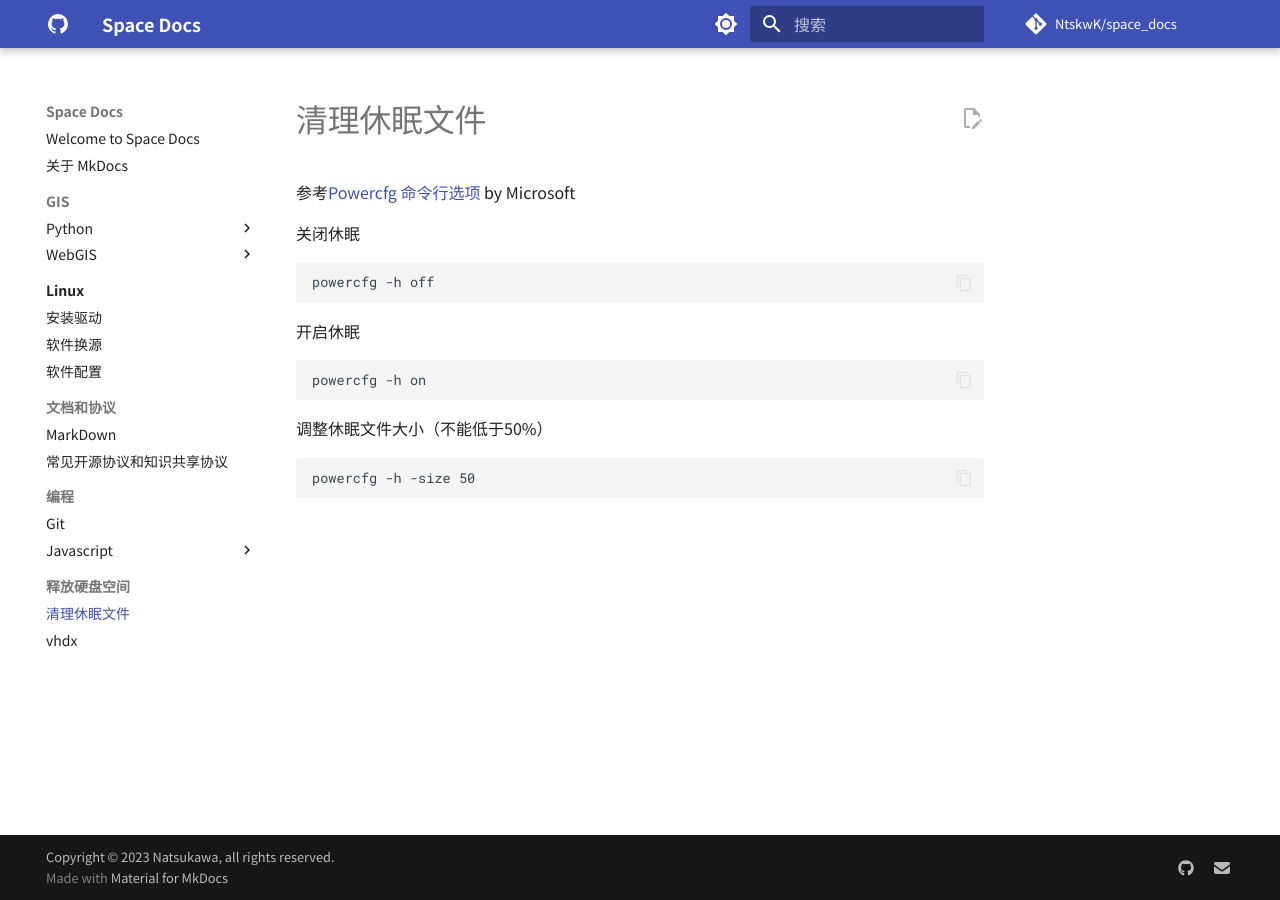
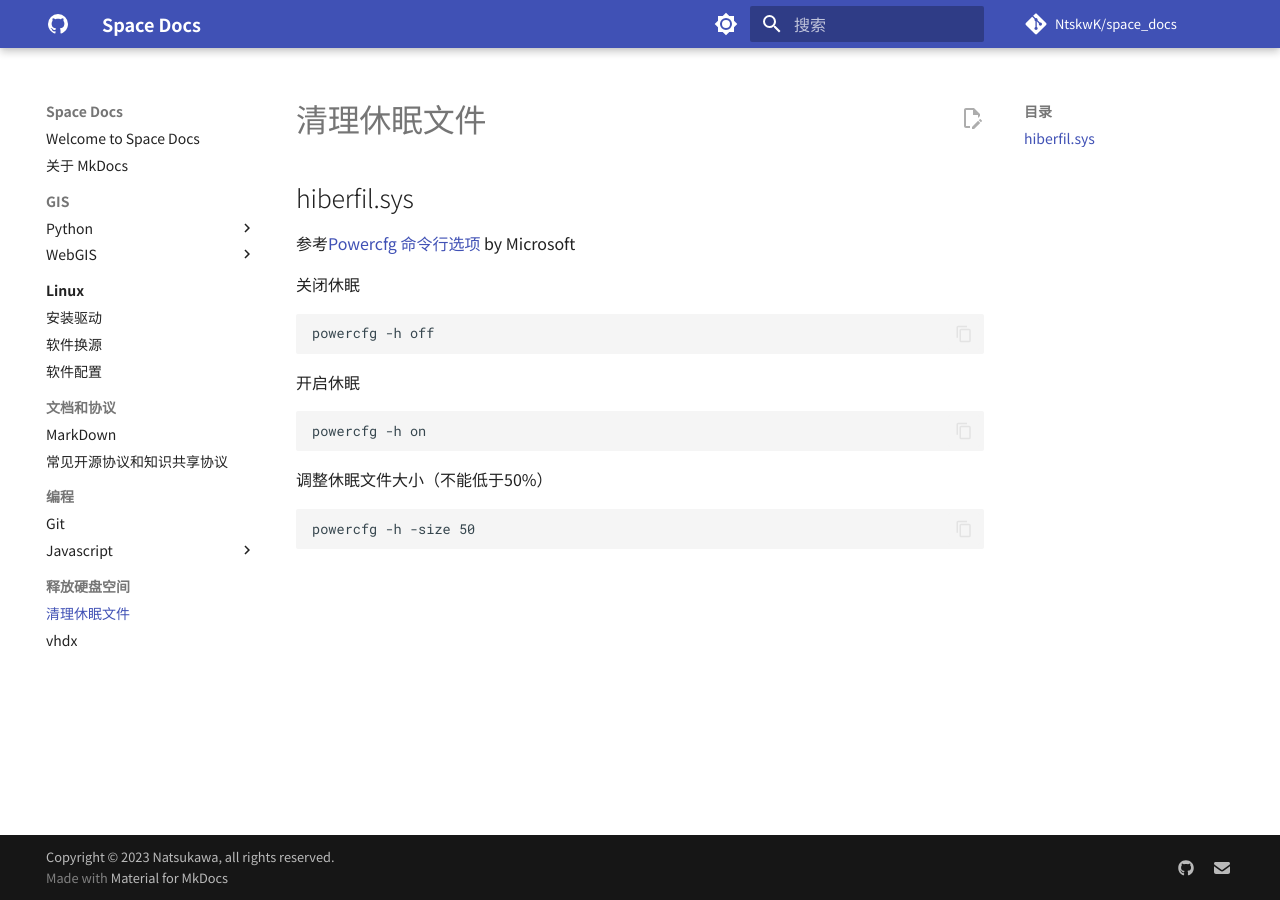
Before and after one commit to NtskwK/space_docs, an MkDocs documentation site: the page built from docs/释放硬盘空间/清理C盘特大文件.md, in a window 1280 px wide. Built offline with MkDocs 1.6.1 and Material for MkDocs 9.7.7, drawn with Linux system fonts in a browser that asks for light colours; comment, search, counter and statistics services are not loaded.

Commit message:
feat: add file name for manual

```diff
--- a/docs/释放硬盘空间/清理休眠文件.md
+++ b/docs/释放硬盘空间/清理C盘特大文件.md
@@ -1,4 +1,6 @@
 # 清理休眠文件
+
+## hiberfil.sys
 
 参考[Powercfg 命令行选项](https://learn.microsoft.com/zh-cn/windows-hardware/design/device-experiences/powercfg-command-line-options#option_hibernate) by Microsoft
 
```
